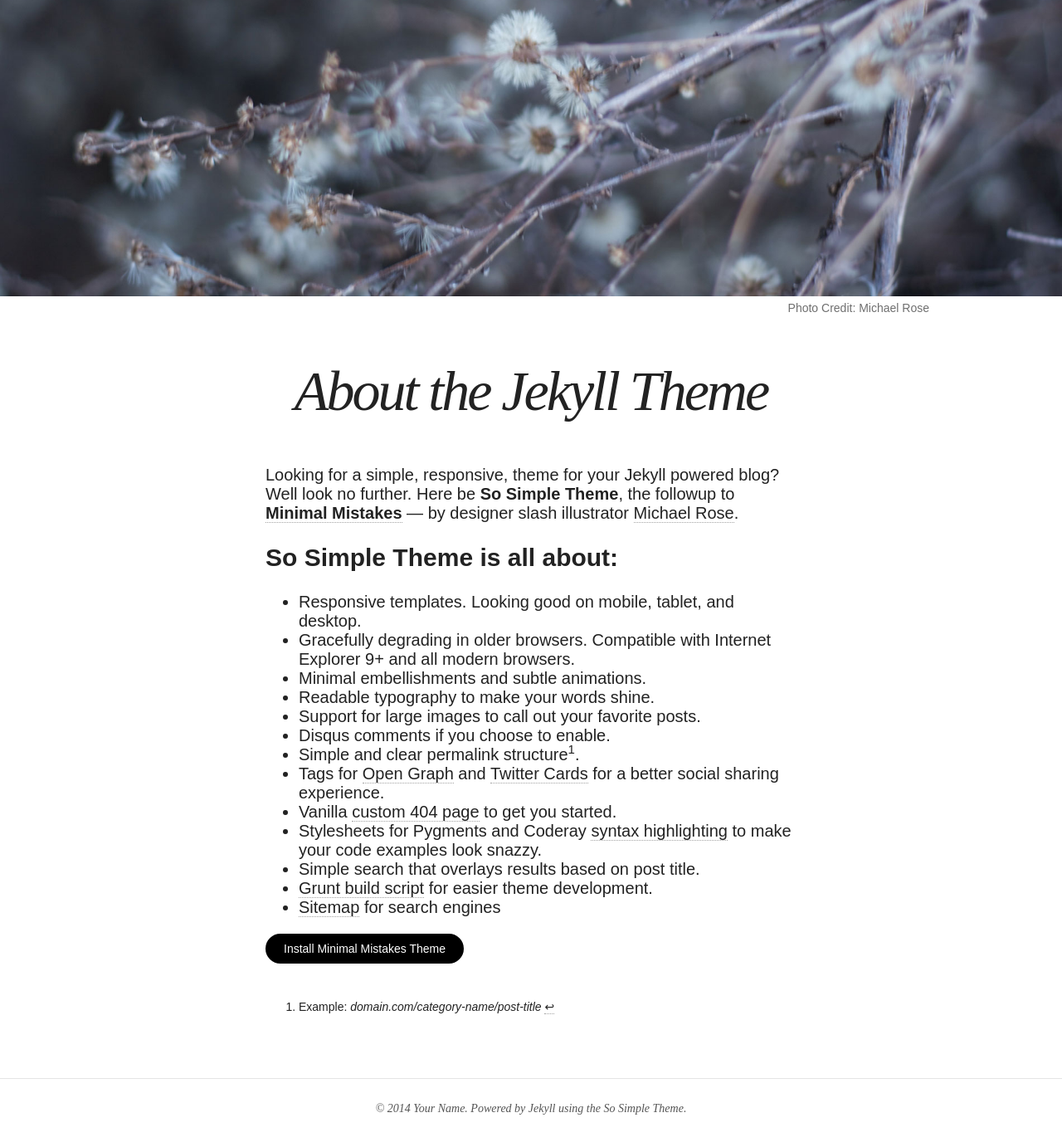
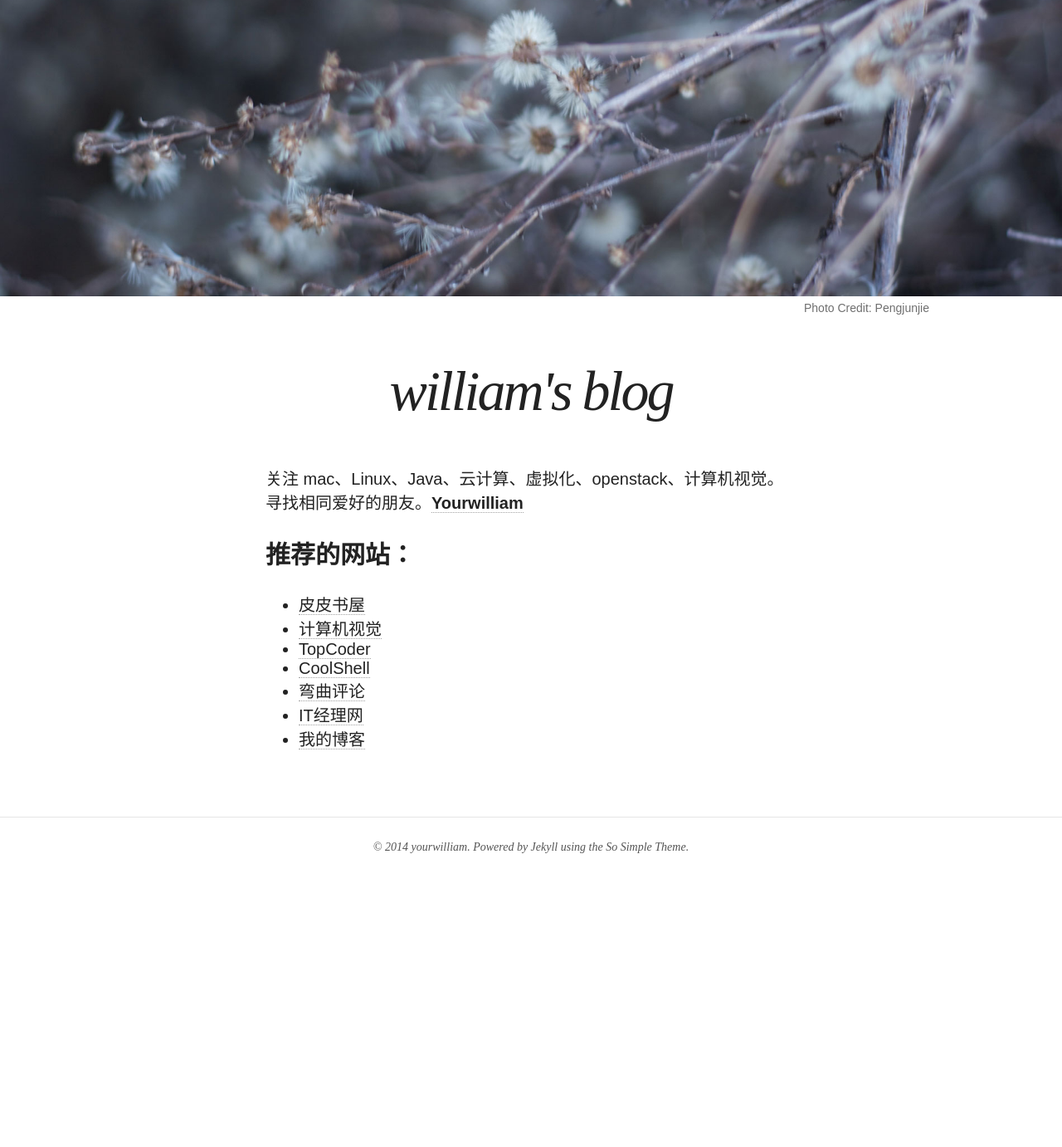
Before and after one commit to yourwilliam/william-blog, a Jekyll site: the page built from about.md, in a window 1280 px wide and 1400 px high, scrolled down 337 px. Shown: the top 1382 px of the window at 83% size. Built offline with Jekyll 4.4.1, drawn with Linux system fonts in a browser that asks for light colours; nearby versions of some CDN libraries; after the commit the page ends 1468 px from its top, so only the background shows below that; some of the changed text lies outside the part shown.

Commit message:
change to william-blog config

```diff
--- a/_config.yml
+++ b/_config.yml
@@ -1,21 +1,21 @@
-title:            Site Title
-description:      Describe your website here.
+title:            William's blog
+description:      made by pengjunjie (william valentine)
 logo:             site-logo.png
 disqus_shortname:
 search:           true
 # Change url to your domain. Leave localhost server or blank when working locally.
 # You don't need to specify the protocol if you want it available on http and https. Example: //localhost:4000
-url:              http://localhost:4000
+url:              http://pengjunjie.com
 
 # Owner/author information
 owner:
-  name:           Your Name
+  name:           yourwilliam
   avatar:         bio-photo.jpg
-  email:          you@email.com
+  email:          yourwilliam@email.com
   # Social networking links used in footer. Update and remove as you like.
   twitter:
   facebook:
-  github:
+  github:         yourwilliam
   stackexchange:
   linkedin:
   instagram:
@@ -37,14 +37,14 @@ links:
     url: /about/
   - title: Articles
     url: /articles/
-  - title: Theme Setup
-    url: /theme-setup/
-  - title: Made Mistakes
-    url: http://mademistakes.com
+#  - title: Theme Setup
+#    url: /theme-setup/
+  - title: My Wedding
+    url: http://wedding.pengjunjie.com
     external: true
 
 # http://en.wikipedia.org/wiki/List_of_tz_database_time_zones
-timezone:    America/New_York
+timezone:    Asia/Shanghai
 future:      true
 pygments:    true
 #highlighter: pygments
--- a/about.md
+++ b/about.md
@@ -1,33 +1,23 @@
 ---
 layout: page
 permalink: /about/
-title: About the Jekyll Theme
+title: william's blog
 tags: [Jekyll, theme, simple, minimal, minimalism, responsive]
-modified: 2013-09-13
+modified: 2014-07-05
 image:
   feature: so-simple-sample-image-4.jpg
-  credit: Michael Rose
-  creditlink: http://mademistakes.com
+  credit: Pengjunjie
+  creditlink: http://pengjunjie.com
 ---
 
-Looking for a simple, responsive, theme for your Jekyll powered blog? Well look no further. Here be **So Simple Theme**, the followup to [**Minimal Mistakes**](http://mmistakes.github.io/minimal-mistakes) --- by designer slash illustrator [Michael Rose](http://mademistakes).
+关注 mac、Linux、Java、云计算、虚拟化、openstack、计算机视觉。
+寻找相同爱好的朋友。[**Yourwilliam**](yourwilliam@gmail.com)
 
-## So Simple Theme is all about:
-
-* Responsive templates. Looking good on mobile, tablet, and desktop.
-* Gracefully degrading in older browsers. Compatible with Internet Explorer 9+ and all modern browsers.
-* Minimal embellishments and subtle animations.
-* Readable typography to make your words shine.
-* Support for large images to call out your favorite posts.
-* Disqus comments if you choose to enable.
-* Simple and clear permalink structure[^1].
-* Tags for [Open Graph](https://developers.facebook.com/docs/opengraph/) and [Twitter Cards](https://dev.twitter.com/docs/cards) for a better social sharing experience.
-* Vanilla [custom 404 page]({{ site.url }}/404.html) to get you started.
-* Stylesheets for Pygments and Coderay [syntax highlighting](http://mmistakes.github.io/articles/so-simple-theme/code-highlighting-post/) to make your code examples look snazzy.
-* Simple search that overlays results based on post title.
-* [Grunt build script]({{ site.url }}/theme-setup/index.html#theme-development) for easier theme development.
-* [Sitemap](https://github.com/mmistakes/so-simple-theme/blob/master/sitemap.xml) for search engines
-
-<a markdown="0" href="{{ site.url }}/theme-setup" class="btn">Install Minimal Mistakes Theme</a>
-
-[^1]: Example: *domain.com/category-name/post-title*
+##推荐的网站：
+* [皮皮书屋](http://www.ppurl.com/)
+* [计算机视觉](http://www.cvchina.info/)
+* [TopCoder](http://www.topcoder.com/)
+* [CoolShell](http://coolshell.cn/)
+* [弯曲评论](http://www.valleytalk.org/)
+* [IT经理网](http://www.ctocio.com/)
+* [我的博客](http://pengjunjie.com)
```
Also changed, not shown: images/bio-photo-alt.jpg, images/bio-photo.jpg, images/site-logo.png, 3 other files.
